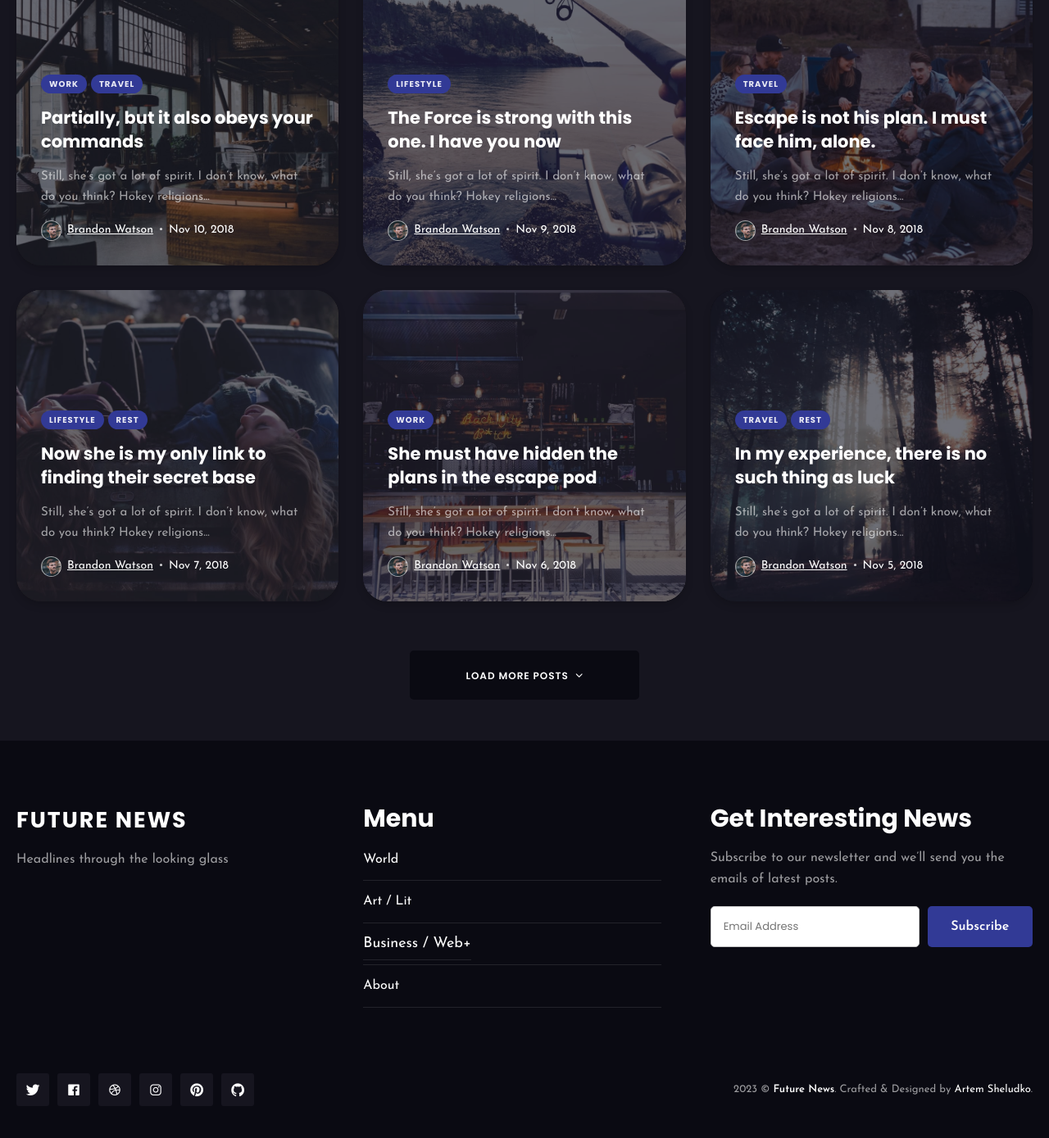
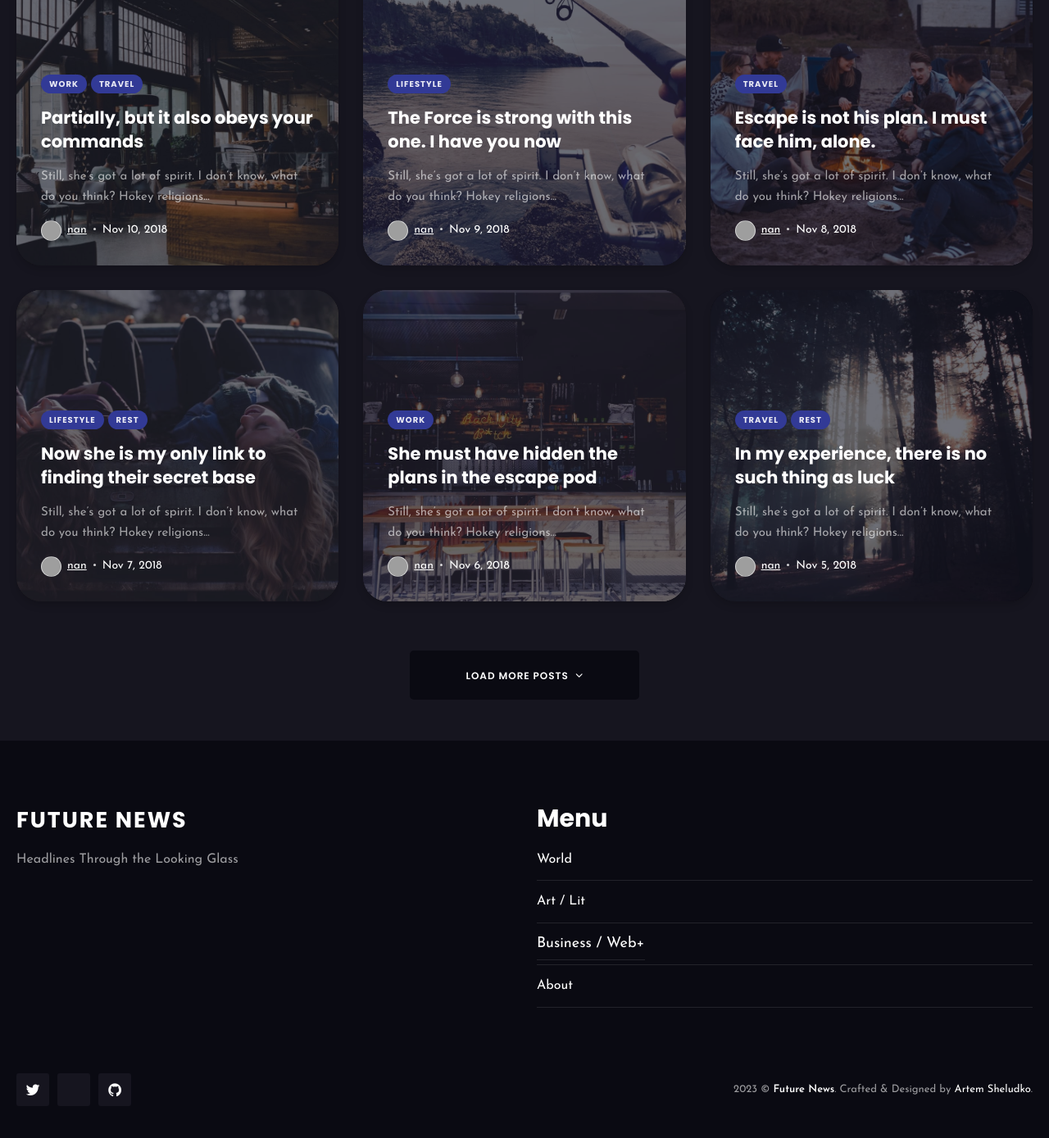
Before and after one commit to nan3333/futurenews, a Jekyll site: the page built from index.html, in a window 1280 px wide and 1400 px high, scrolled down 1217 px. Shown: the top 1389 px of the window at 82% size. Built offline with Jekyll 4.4.1, drawn with Linux system fonts in a browser that asks for light colours; nearby versions of some CDN libraries; the list of posts is cut into pages by our own code; some of the changed text lies outside the part shown; grey boxes are pictures that could not be loaded.

Commit message:
apply feed updates

```diff
--- a/_config.yml
+++ b/_config.yml
@@ -10,24 +10,23 @@ url: "https://futurenewsbrg.netlify.app" # The base hostname & protocol for your
 #-------------------------------
 # Author Settings
 author:
-  name: Brandon Watson
-  avatar: '/images/15.jpg'
+  name: nan
+  avatar: '/images/fn/nan.png'
 
 
 #-------------------------------
 # Hero Settings
 hero:
   title: Future News
-  description: Headlines through the looking glass
+  description: Headlines Through the Looking Glass
   image: '/images/fn/futureman.png'
 
 
 #-------------------------------
 # Contact Settings
 contact:
-  email: your@email.com # Add your email for contant form
-  description: The Force is strong with this one. I have you now. I find your lack of faith disturbing. Hey, Luke! May the Force be with you. She must have hidden the plans in the escape pod. Send a detachment down to retrieve them, and see to it personally, Commander. There’ll be no one to stop us this time! # Add a description of your form
-
+  email: noreply@future.news # Add your email for contant form
+  description: Consider this the circular file.
 # NOTE
 # Aditu theme comes with a contact form built-in. You can use this form with Formspree service and get up to 50 submissions for free. Also, you can easily switch to another service if you want.
 
@@ -37,11 +36,8 @@ contact:
 # Example of adding a new link to the footer - {icon: "ion-logo-github", link: "https://github.com"}
 # Other icons can be found at https://ionicons.com
 social:
-- {icon: "ion-logo-twitter", link: "https://twitter.com"}
-- {icon: "ion-logo-facebook", link: "https://facebook.com"}
-- {icon: "ion-logo-dribbble", link: "https://dribbble.com"}
-- {icon: "ion-logo-instagram", link: "https://instagram.com"}
-- {icon: "ion-logo-pinterest", link: "https://pinterest.com"}
+- {icon: "ion-logo-twitter", link: "https://twitter.com/futurenewsorg"}
+- {icon: "ion-logo-discord", link: "https://pinterest.com/"}
 - {icon: "ion-logo-github", link: "https://github.com"}
 
 
@@ -57,7 +53,7 @@ google-analytics: # Add your identifier. For example UA-99631805-1.
 
 #-------------------------------
 # Newsletter
-mailchimp: true # To enable the mailchimp form, use the value true. To turn off use the value false.
+mailchimp: false # To enable the mailchimp form, use the value true. To turn off use the value false.
 mailchimp-identifier: # Add your MailChimp form identifier. For example - blogenjoyfreedom.us16.list-manage.com/subscribe/post?u=cd56155d76ddeeb4c0bc4d080&amp;id=7a526cd13e
 
 
@@ -68,6 +64,7 @@ permalink: pretty
 plugins:
   - jekyll-paginate
   - jekyll-sitemap
+  - jekyll-feed
   - jekyll/tagging
 
 paginate: 9
```
Also changed, not shown: Gemfile.lock.
